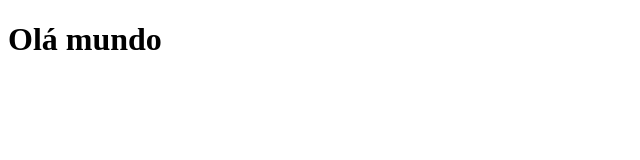
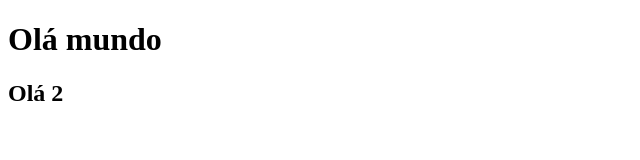
Before and after one commit to joaotomefaria/tw_projeto1, a plain HTML site: page index.html in a window 1280 px wide. Shown: the full height of the page, 0-640 px from the left. Drawn offline with Linux system fonts and the light colour scheme.

Commit message:
Novo upload para teste de commites

```diff
--- a/index.html
+++ b/index.html
@@ -6,6 +6,7 @@
 </head>
 <body>
 <h1>Olá mundo</h1>
+<h2>Olá 2</h2>
 
 </body>
 </html>
```
